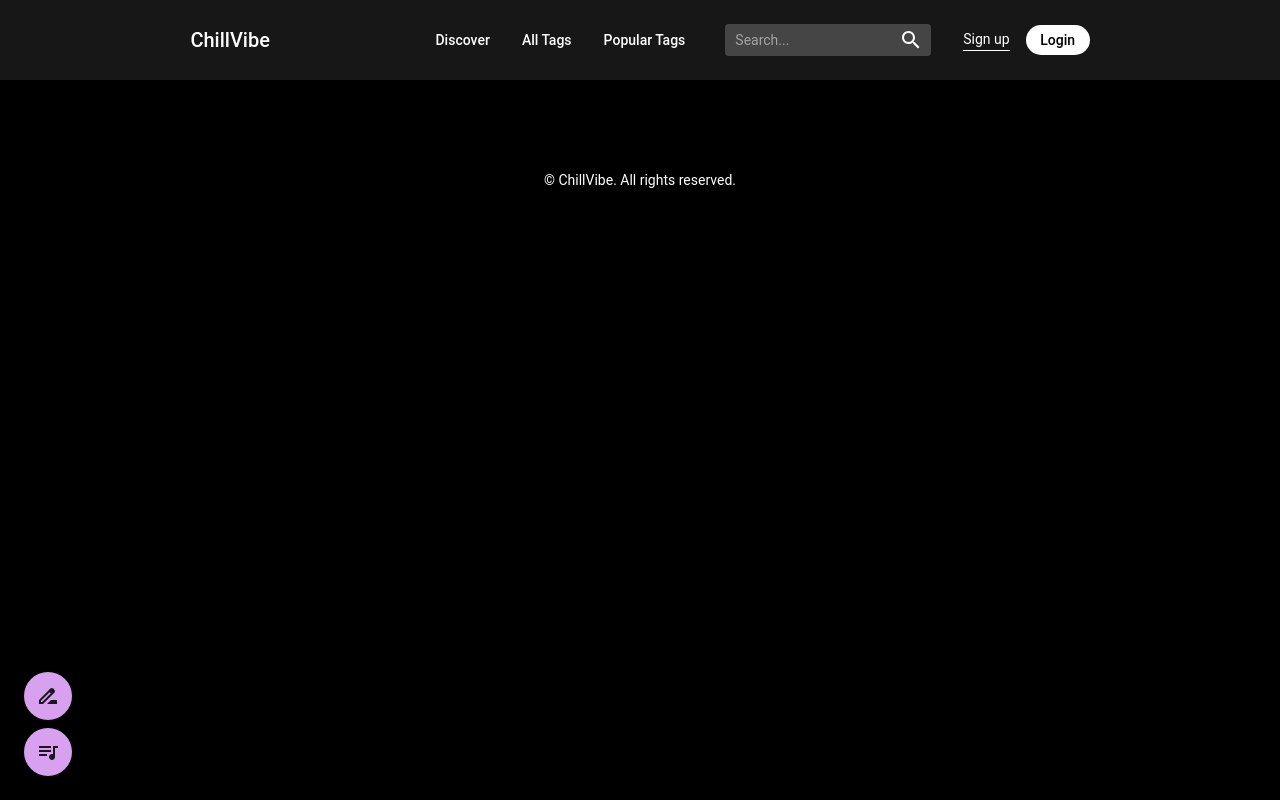
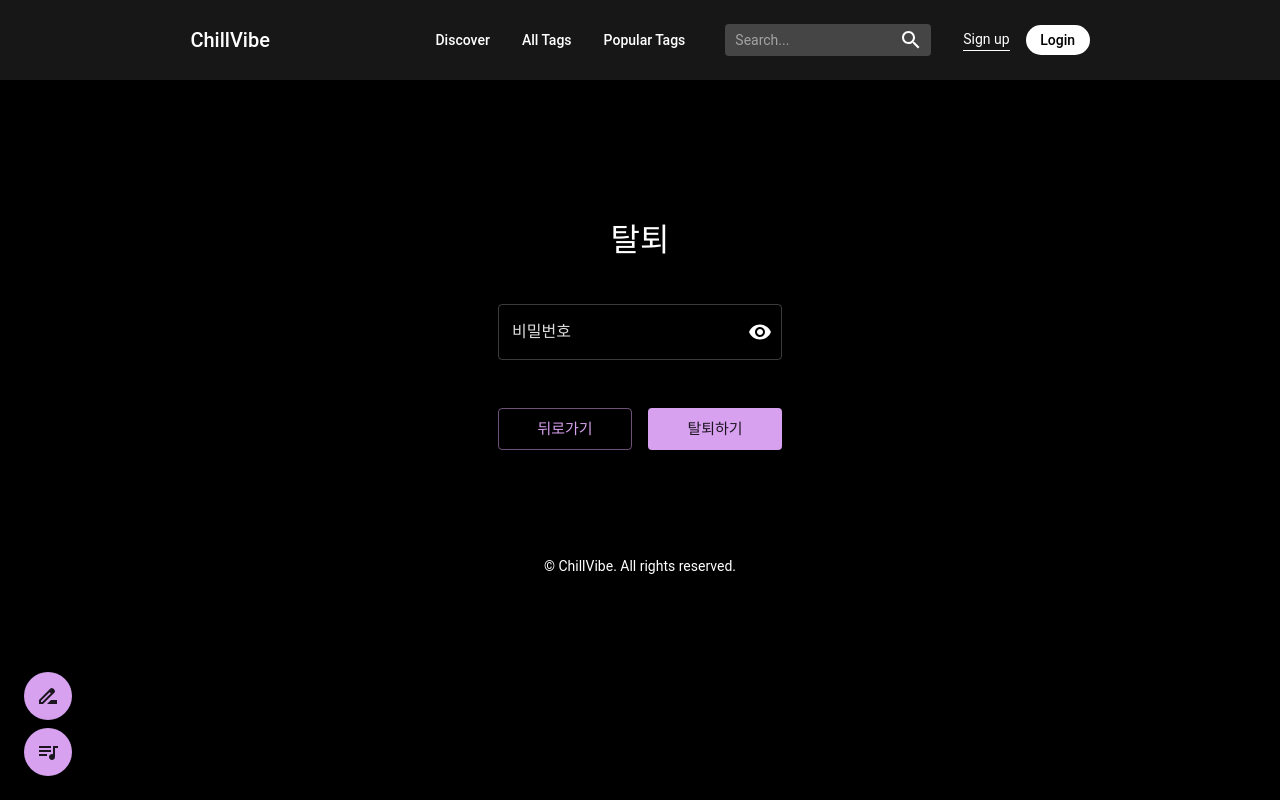
Before and after one commit to TEAM-ChillVibe/chillvibe-frontend, a React (Create React App) app: page /withdraw in a window 1280 px wide. Built offline with nearby package versions, Linux system fonts and the light colour scheme.

Commit message:
feat : 회원 탈퇴 페이지 구현

```diff
--- a/src/Router.jsx
+++ b/src/Router.jsx
@@ -29,6 +29,7 @@ const PostDetail = lazy(() => import('./pages/post/PostDetail'));
 const PlaylistDetail = lazy(
   () => import('./pages/mypage/playlist/playlistDetail'),
 );
+const Withdraw = lazy(() => import('./pages/mypage/edit/Withdraw'));
 
 const Router = () => {
   return (
@@ -71,6 +72,7 @@ const Router = () => {
           path="/my-page/playlist/:playlistId"
           element={<PlaylistDetail />}
         />
+        <Route path="/withdraw" element={<Withdraw />} />
       </Routes>
     </Suspense>
   );
--- a/src/api/auth/authApi.js
+++ b/src/api/auth/authApi.js
@@ -79,3 +79,15 @@ export const reissue = async () => {
     throw error;
   }
 };
+
+// 탈퇴
+export const withdraw = async password => {
+  try {
+    const response = await axiosWithToken.post(`/api/users/delete`, {
+      password,
+    });
+    return response;
+  } catch (error) {
+    throw error;
+  }
+};
--- a/src/pages/mypage/edit/EditProfile.jsx
+++ b/src/pages/mypage/edit/EditProfile.jsx
@@ -118,6 +118,10 @@ const EditProfile = () => {
 
   const handleSelectionChange = newSelection => {
     setSelectedHashtags(newSelection);
+  };
+
+  const handleWithdraw = () => {
+    navigate('/withdraw');
   };
 
   return (
@@ -243,6 +247,15 @@ const EditProfile = () => {
             </Button>
           </Box>
         </form>
+        <Button
+          variant="contained"
+          color="error"
+          onClick={handleWithdraw}
+          sx={{ flex: 1, mt: 20, width: '100%' }}
+          size="large"
+        >
+          탈퇴하기
+        </Button>
       </Box>
 
       <SnackbarAlert
--- /dev/null
+++ b/src/pages/mypage/edit/Withdraw.jsx
@@ -0,0 +1,166 @@
+import React, { useState } from 'react';
+import {
+  Box,
+  Button,
+  InputAdornment,
+  TextField,
+  Typography,
+} from '@mui/material';
+import { useNavigate } from 'react-router-dom';
+import { withdraw } from '../../../api/auth/authApi';
+import IconButton from '@mui/material/IconButton';
+import { Visibility, VisibilityOff } from '@mui/icons-material';
+import SnackbarAlert from '../../../components/common/Alert/SnackbarAlert';
+import SimpleModal from '../../../components/common/Modal/SimpleModal';
+import { signout } from '../../../api/auth/authApi';
+
+const Withdraw = () => {
+  const [confirmPassword, setConfirmPassword] = useState('');
+  const [error, setError] = useState('');
+  const [showConfirmPassword, setShowConfirmPassword] = useState(false);
+  const [modalOpen, setModalOpen] = useState(false);
+  const navigate = useNavigate();
+
+  // 스낵바
+  const [snackbar, setSnackbar] = useState({
+    open: false,
+    message: '',
+    severity: 'success',
+  });
+
+  const handleSubmit = async event => {
+    event.preventDefault();
+
+    setModalOpen(true);
+  };
+
+  const handleModalClose = () => setModalOpen(false);
+
+  const handleConfirm = async () => {
+    setModalOpen(false);
+    try {
+      await withdraw(confirmPassword);
+      await signout();
+      setSnackbar({
+        open: true,
+        message: '탈퇴되었습니다.',
+        severity: 'success',
+      });
+    } catch (error) {
+      // 에러 처리
+      if (error.response) {
+        const { code } = error.response.data;
+        if (code === 'U004') {
+          setConfirmPassword('');
+          setError('');
+          setSnackbar({
+            open: true,
+            message: '잘못된 비밀번호입니다.',
+            severity: 'error',
+          });
+        } else {
+          navigate('/');
+        }
+      } else {
+        setSnackbar({
+          open: true,
+          message: '서버에 연결할 수 없습니다. 다시 시도해 주세요.',
+          severity: 'error',
+        });
+      }
+    }
+  };
+
+  const handleSkip = () => {
+    navigate(-1); // 이전 페이지로 이동
+  };
+
+  const handleConfirmPassword = e => {
+    setConfirmPassword(e.target.value);
+    if (error) {
+      setError('');
+    }
+  };
+
+  return (
+    <Box
+      sx={{
+        width: '70%',
+        minWidth: '350px',
+        maxWidth: '500px',
+        display: 'flex',
+        flexDirection: 'column',
+        alignItems: 'center',
+        justifyContent: 'center',
+        m: '0 auto',
+        mt: 15,
+        p: 2,
+      }}
+    >
+      <Typography variant="title" sx={{ mb: 3 }}>
+        탈퇴
+      </Typography>
+      <form onSubmit={handleSubmit}>
+        <TextField
+          label="비밀번호"
+          fullWidth
+          type={showConfirmPassword ? 'text' : 'password'}
+          value={confirmPassword}
+          onChange={handleConfirmPassword}
+          margin="normal"
+          error={!!error}
+          helperText={error}
+          InputProps={{
+            endAdornment: (
+              <InputAdornment position="end">
+                <IconButton
+                  aria-label="toggle password visibility"
+                  onClick={() => setShowConfirmPassword(!showConfirmPassword)}
+                  edge="end"
+                >
+                  {showConfirmPassword ? <VisibilityOff /> : <Visibility />}
+                </IconButton>
+              </InputAdornment>
+            ),
+          }}
+        />
+        <Box sx={{ width: '100%', display: 'flex', mt: 5, gap: 2 }}>
+          <Button
+            variant="outlined"
+            onClick={handleSkip}
+            sx={{ flex: 1 }}
+            size="large"
+          >
+            뒤로가기
+          </Button>
+          <Button
+            type="submit"
+            variant="contained"
+            sx={{ flex: 1 }}
+            size="large"
+          >
+            탈퇴하기
+          </Button>
+        </Box>
+      </form>
+      <SimpleModal
+        open={modalOpen}
+        onClose={handleModalClose}
+        description="정말 탈퇴하시겠습니까?"
+        primaryButtonText="확인"
+        secondaryButtonText="취소"
+        onPrimaryClick={handleConfirm}
+        onSecondaryClick={handleModalClose}
+      />
+
+      <SnackbarAlert
+        open={snackbar.open}
+        onClose={() => setSnackbar(prev => ({ ...prev, open: false }))}
+        message={snackbar.message}
+        severity={snackbar.severity}
+      />
+    </Box>
+  );
+};
+
+export default Withdraw;
```
